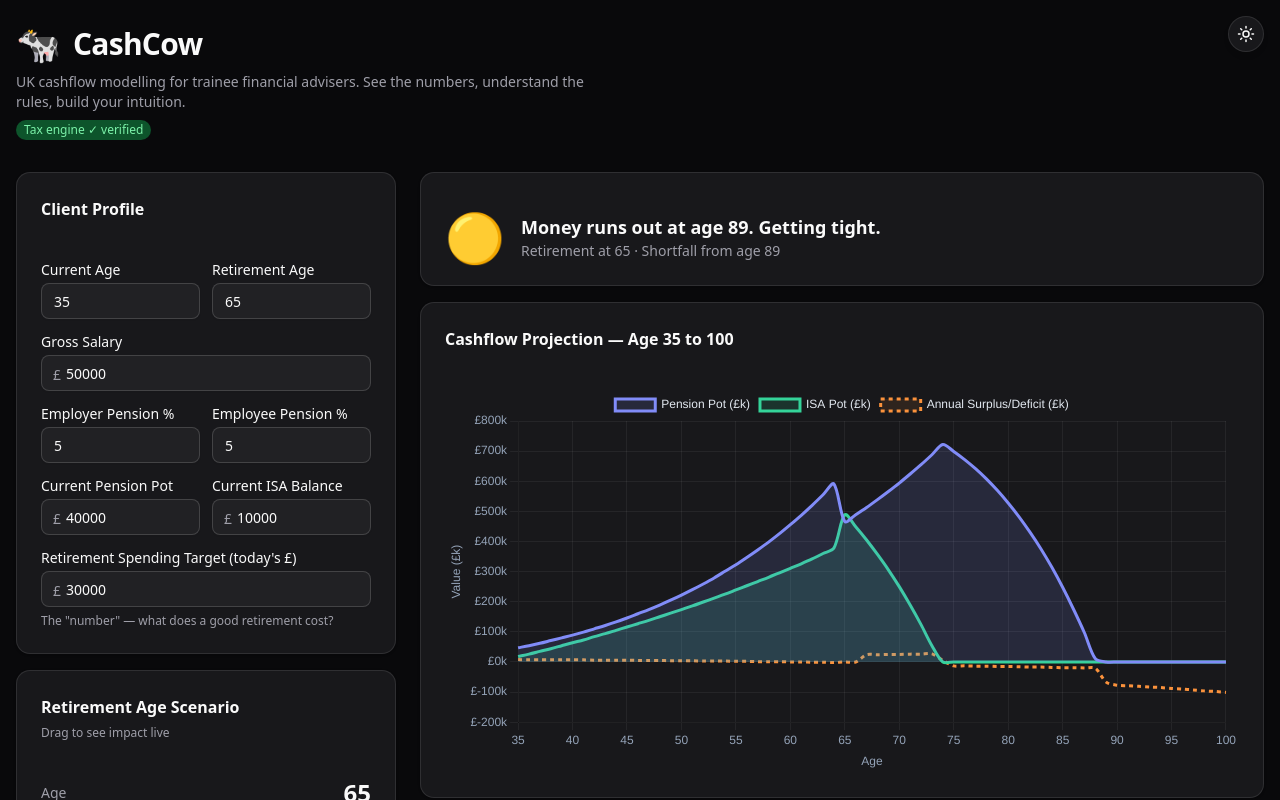
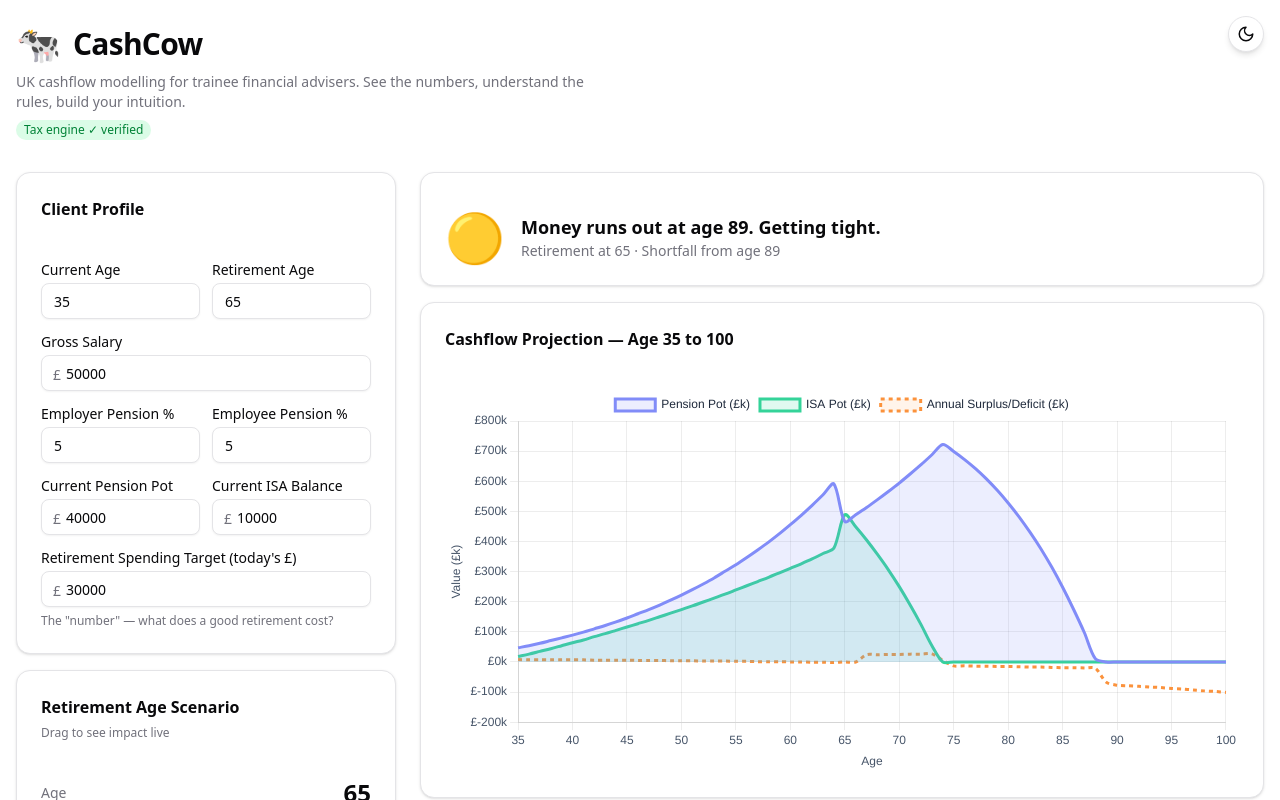
Before and after one commit to rdyson/cashcow, a SvelteKit app: page / in a window 1280 px wide. Shown: the top 800 px of the page. Built offline with nearby package versions, Linux system fonts and the light colour scheme.

Commit message:
Default to light mode

```diff
--- a/src/app.html
+++ b/src/app.html
@@ -8,7 +8,7 @@
 			(function () {
 				var stored = null;
 				try { stored = localStorage.getItem('cashcow-theme'); } catch (e) {}
-				var isDark = stored !== null ? stored === 'dark' : true;
+				var isDark = stored !== null ? stored === 'dark' : false;
 				if (isDark) document.documentElement.classList.add('dark');
 			})();
 		</script>
--- a/src/lib/theme.svelte.ts
+++ b/src/lib/theme.svelte.ts
@@ -14,7 +14,7 @@
 		init() {
 			if (!browser) return;
 			const stored = localStorage.getItem(STORAGE_KEY);
-			isDark = stored !== null ? stored === 'dark' : true;
+			isDark = stored !== null ? stored === 'dark' : false;
 			this.apply();
 		},
 
```
